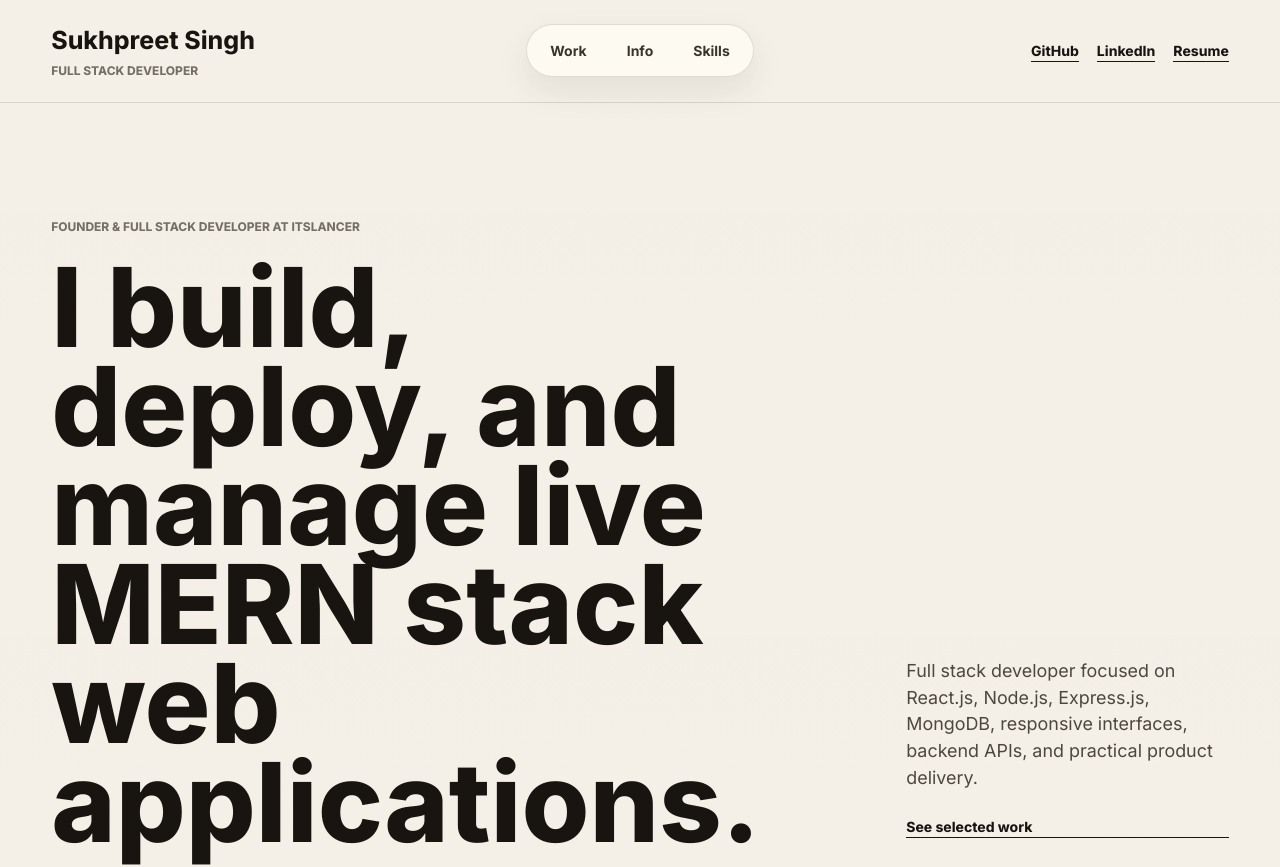
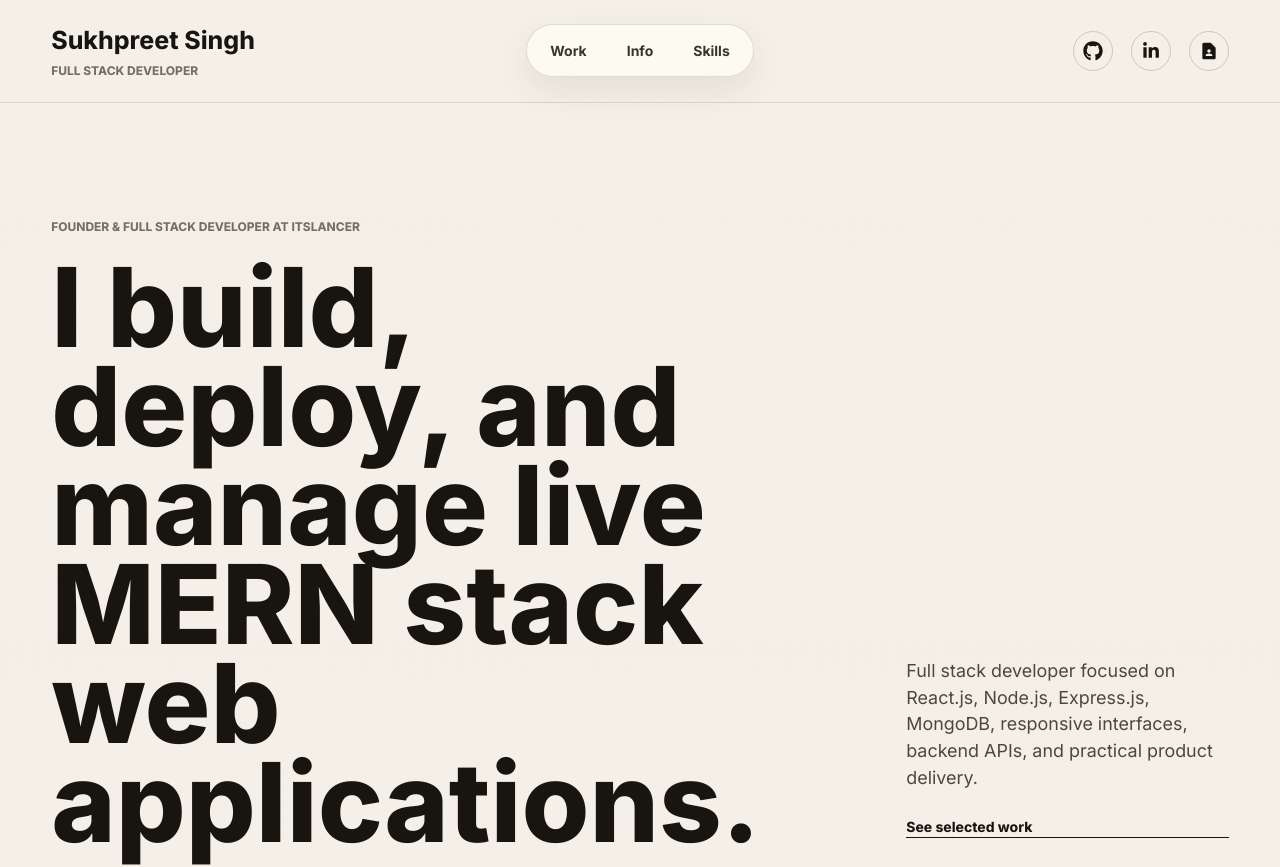
Before and after one commit to sukhee07/Portfolio, a React (Vite) app: page / in a window 1280 px wide. Shown: the top 867 px of the page. Built offline with nearby package versions, Linux system fonts and the light colour scheme.

Commit message:
feat: install react-icons and update Footer component with icon support

```diff
--- a/package.json
+++ b/package.json
@@ -13,6 +13,7 @@
     "@tailwindcss/vite": "^4.3.0",
     "react": "^19.2.6",
     "react-dom": "^19.2.6",
+    "react-icons": "^5.7.0",
     "tailwindcss": "^4.3.0"
   },
   "devDependencies": {
--- a/src/components/Education.jsx
+++ b/src/components/Education.jsx
@@ -2,7 +2,7 @@ const education = [
   {
     degree: 'Master of Computer Applications (MCA)',
     school: 'University of Jammu',
-    date: 'Aug 2024 - Jun 2026',
+    date: 'Aug 2024 - Sept 2026',
   },
   {
     degree: 'B.Sc. in Computer Applications',
--- a/src/components/Footer.jsx
+++ b/src/components/Footer.jsx
@@ -1,3 +1,5 @@
+import { FaEnvelope, FaWhatsapp } from 'react-icons/fa6'
+
 function Footer() {
   return (
     <footer className="site-footer">
@@ -5,13 +7,31 @@ function Footer() {
         <p className="eyebrow">Contact</p>
         <h2>Have a project or opportunity?</h2>
       </div>
-      <div className="footer-links">
-        <a href="mailto:sukhpreetsingh1689@gmail.com" className="footer-email no-underline hover:underline">
-          sukhpreetsingh1689@gmail.com
-        </a>
-        <a href="https://wa.me/917051179166" className="footer-email no-underline">
-          +91 7051179166
-        </a>
+      <div className="flex items-center gap-4 mt-6 md:mt-0">
+        <div className="relative flex flex-col items-center justify-center">
+          <a
+            href="mailto:sukhpreetsingh1689@gmail.com"
+            className="group peer flex items-center justify-center w-12 h-12 rounded-full border border-[rgba(248,241,231,0.2)] hover:bg-[#f8f1e7] hover:!text-[#181511] transition-all"
+            aria-label="Email"
+          >
+            <FaEnvelope className="text-[20px] text-[#f8f1e7] group-hover:text-[#181511] transition-colors" />
+          </a>
+          <span className="absolute bottom-full mb-3 right-0 md:right-auto md:left-1/2 md:-translate-x-1/2 px-3 py-1.5 bg-[#f8f1e7] text-[#181511] text-xs font-bold rounded-full opacity-0 peer-hover:opacity-100 transition-opacity pointer-events-none whitespace-nowrap">
+            sukhpreetsingh1689@gmail.com
+          </span>
+        </div>
+        <div className="relative flex flex-col items-center justify-center">
+          <a
+            href="https://wa.me/917051179166"
+            className="group peer flex items-center justify-center w-12 h-12 rounded-full border border-[rgba(248,241,231,0.2)] hover:bg-[#f8f1e7] hover:!text-[#181511] transition-all"
+            aria-label="WhatsApp"
+          >
+            <FaWhatsapp className="text-[22px] text-[#f8f1e7] group-hover:text-[#181511] transition-colors" />
+          </a>
+          <span className="absolute bottom-full mb-3 right-0 md:right-auto md:left-1/2 md:-translate-x-1/2 px-3 py-1.5 bg-[#f8f1e7] text-[#181511] text-xs font-bold rounded-full opacity-0 peer-hover:opacity-100 transition-opacity pointer-events-none whitespace-nowrap">
+            +91 7051179166
+          </span>
+        </div>
       </div>
     </footer>
   )
--- a/src/components/Header.jsx
+++ b/src/components/Header.jsx
@@ -1,5 +1,7 @@
 import { useState, useEffect } from 'react'
 import { createPortal } from 'react-dom'
+import { FaGithub, FaLinkedinIn } from 'react-icons/fa6'
+import { MdContactPage } from 'react-icons/md'
 
 function Header() {
   const [menuOpen, setMenuOpen] = useState(false)
@@ -40,20 +42,49 @@ function Header() {
           <a href="#skills">Skills</a>
         </nav>
 
-        <div className="header-links desktop-nav">
-          <a href="https://github.com/sukhee07" target="_blank" rel="noreferrer">
+        <div className="header-links desktop-nav items-center">
+          <div className="relative flex flex-col items-center justify-center">
+            <a
+              href="https://github.com/sukhee07"
+              target="_blank"
+              rel="noreferrer"
+              aria-label="GitHub"
+              className="group peer flex items-center justify-center w-10 h-10 rounded-full border border-[rgba(24,21,17,0.18)] hover:bg-[#181511] hover:!border-[#181511] hover:!text-[#f8f1e7] transition-all"
+            >
+              <FaGithub className="text-[20px] text-[#181511] group-hover:text-[#f8f1e7] transition-colors" />
+            </a>
+            <span className="absolute top-full mt-2 px-3 py-1.5 bg-[#181511] text-[#f8f1e7] text-xs font-bold rounded-full opacity-0 peer-hover:opacity-100 transition-opacity pointer-events-none whitespace-nowrap">
               GitHub
-          </a>
+            </span>
+          </div>
+
+          <div className="relative flex flex-col items-center justify-center">
             <a
               href="https://www.linkedin.com/in/sukhpreet-singh-037a70300/"
               target="_blank"
               rel="noreferrer"
+              aria-label="LinkedIn"
+              className="group peer flex items-center justify-center w-10 h-10 rounded-full border border-[rgba(24,21,17,0.18)] hover:bg-[#181511] hover:!border-[#181511] hover:!text-[#f8f1e7] transition-all"
             >
+              <FaLinkedinIn className="text-[18px] text-[#181511] group-hover:text-[#f8f1e7] transition-colors" />
+            </a>
+            <span className="absolute top-full mt-2 px-3 py-1.5 bg-[#181511] text-[#f8f1e7] text-xs font-bold rounded-full opacity-0 peer-hover:opacity-100 transition-opacity pointer-events-none whitespace-nowrap">
               LinkedIn
+            </span>
+          </div>
+
+          <div className="relative flex flex-col items-center justify-center">
+            <a
+              href="https://docs.google.com/document/d/16U1f8tMJ3FpbKx1vTSesH0zUPENyyd97j6RkHzUrOos/edit?usp=sharing"
+              aria-label="Resume"
+              className="group peer flex items-center justify-center w-10 h-10 rounded-full border border-[rgba(24,21,17,0.18)] hover:bg-[#181511] hover:!border-[#181511] hover:!text-[#f8f1e7] transition-all"
+            >
+              <MdContactPage className="text-[20px] text-[#181511] group-hover:text-[#f8f1e7] transition-colors" />
             </a>
-          <a href="https://docs.google.com/document/d/16U1f8tMJ3FpbKx1vTSesH0zUPENyyd97j6RkHzUrOos/edit?usp=sharing">
+            <span className="absolute top-full mt-2 px-3 py-1.5 bg-[#181511] text-[#f8f1e7] text-xs font-bold rounded-full opacity-0 peer-hover:opacity-100 transition-opacity pointer-events-none whitespace-nowrap">
               Resume
-          </a>
+            </span>
+          </div>
         </div>
 
         {/* Hamburger button — only visible on mobile */}
@@ -87,23 +118,34 @@ function Header() {
               <a href="#skills" onClick={handleNavClick}>Skills</a>
             </div>
 
-            <div className="mobile-nav-socials">
-              <a href="https://github.com/sukhee07" target="_blank" rel="noreferrer" onClick={handleNavClick}>
-                GitHub
+            <div className="mobile-nav-socials items-center">
+              <a
+                href="https://github.com/sukhee07"
+                target="_blank"
+                rel="noreferrer"
+                onClick={handleNavClick}
+                aria-label="GitHub"
+                className="group flex items-center justify-center w-12 h-12 rounded-full border border-current hover:bg-[#f8f1e7] hover:!text-[#181511] transition-all"
+              >
+                <FaGithub className="text-[22px] text-[#f8f1e7] group-hover:text-[#181511] transition-colors" />
               </a>
               <a
                 href="https://www.linkedin.com/in/sukhpreet-singh-037a70300/"
                 target="_blank"
                 rel="noreferrer"
                 onClick={handleNavClick}
+                aria-label="LinkedIn"
+                className="group flex items-center justify-center w-12 h-12 rounded-full border border-current hover:bg-[#f8f1e7] hover:!text-[#181511] transition-all"
               >
-                LinkedIn
+                <FaLinkedinIn className="text-[20px] text-[#f8f1e7] group-hover:text-[#181511] transition-colors" />
               </a>
               <a
                 href="https://docs.google.com/document/d/16U1f8tMJ3FpbKx1vTSesH0zUPENyyd97j6RkHzUrOos/edit?usp=sharing"
                 onClick={handleNavClick}
+                aria-label="Resume"
+                className="group flex items-center justify-center w-12 h-12 rounded-full border border-current hover:bg-[#f8f1e7] hover:!text-[#181511] transition-all"
               >
-                Resume
+                <MdContactPage className="text-[22px] text-[#f8f1e7] group-hover:text-[#181511] transition-colors" />
               </a>
             </div>
           </nav>
--- a/src/index.css
+++ b/src/index.css
@@ -115,7 +115,6 @@ main {
   gap: 18px;
 }
 
-.header-links a,
 .text-link,
 .footer-email {
   font-size: 14px;
@@ -266,8 +265,6 @@ main {
   color: #b9afa1;
   font-size: 14px;
   font-weight: 750;
-  border-bottom: 1px solid rgba(185, 175, 161, 0.5);
-  padding-bottom: 2px;
   transition: color 180ms ease;
 }
 
```
Also changed, not shown: 1 other file (tests, documents, lock files or other folders). Lines whose indentation alone changed are shown as unchanged.
